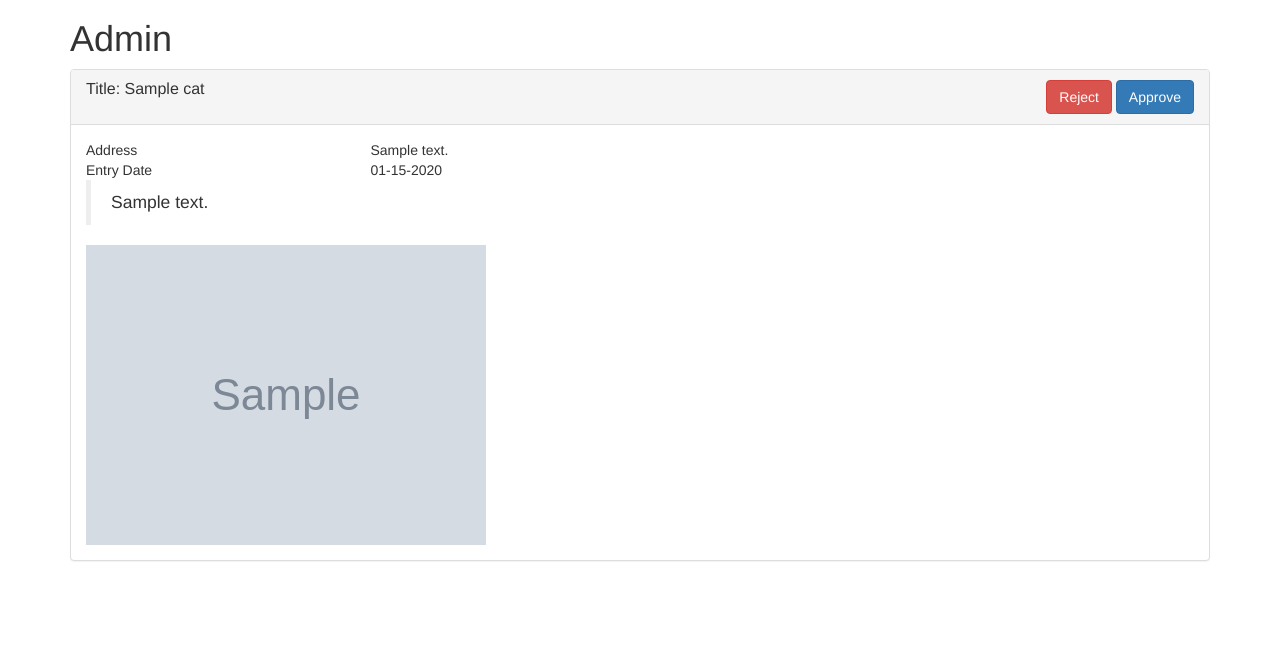
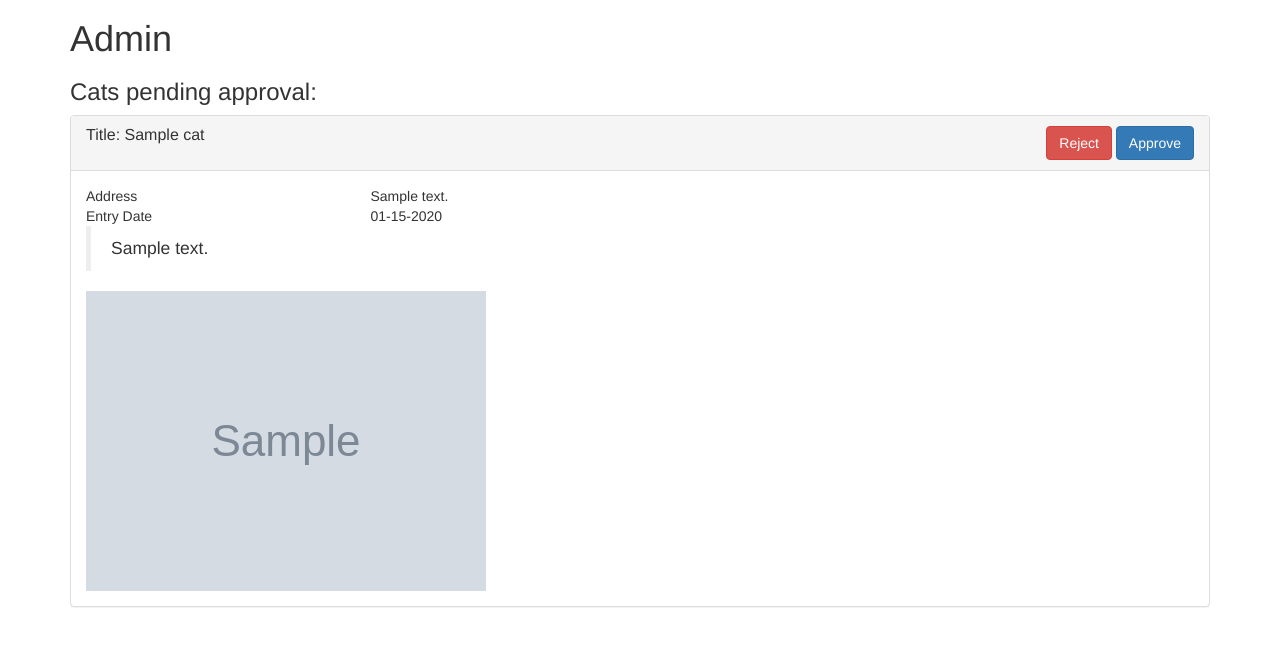
Before and after one commit to magood/catcat, a Flask app: template CatCat/CatCat/templates/main/admin.html in a window 1280 px wide. Shown: the part 51-697 px from the top of the page. Run offline with Flask 2, Linux system fonts and the light colour scheme; the template is opened without the code that fills it: most values are stand-ins (such as "Sample title", 1, 10 or a date in 2020); grey boxes marked "Sample" are stand-in pictures; parts of the project's set-up code (start-up, migrations or seed data) failed here and were passed over; some libraries are stand-ins or nearby versions.

Commit message:
Admin page now actually sets approved/rejected flags in DB.  Need to do osmething of this now, like deleting records, images, etc...

```diff
--- a/CatCat/CatCat/main/views.py
+++ b/CatCat/CatCat/main/views.py
@@ -116,6 +116,7 @@ def takeAction():
 
     form = forms.AdminActionForm()
     if form.validate_on_submit():
+        catservice.approveRejectImage(form.id.data, form.action.data == "APPROVE")
         return jsonify(success = True)
     #otherwise...
     return jsonify(success = False, errors = form.errors)
--- a/CatCat/CatCat/templates/main/admin.html
+++ b/CatCat/CatCat/templates/main/admin.html
@@ -7,8 +7,15 @@
 <div class="container">
     <h1>Admin</h1>
 
+    {% if pending|length == 0 %}
+    <h3>No cats pending approval.</h3>
+    <p>Go do something else.</p>
+    {%else%}
+    <h3>Cats pending approval:</h3>
+    {% endif %}
+
     {% for cat in pending %}
-    <div class="panel panel-default">
+    <div class="catSection panel panel-default">
         <div class="panel-heading clearfix">
             <h3 class="panel-title pull-left">Title: {{ cat.title }}</h3>
             <div class="pull-right">
@@ -51,6 +58,10 @@
                     action: action
                 },
                 function (response) {
+                    if (response.success == true) {
+                        let $catSection = $bt.closest(".catSection");
+                        $catSection.fadeOut();
+                    }
                     console.log(response);
                 });
         });
```
Also changed, not shown: CatCat/CatCat/main/catservice.py (+9 -2 lines), 1 other file.
